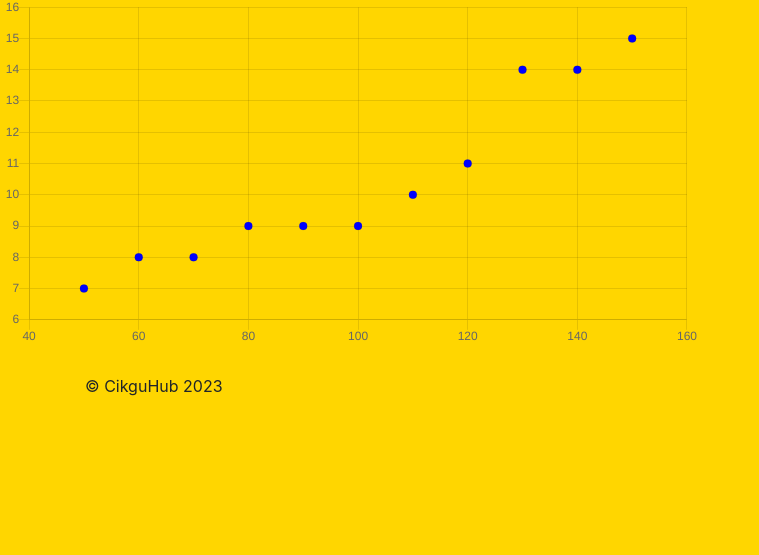
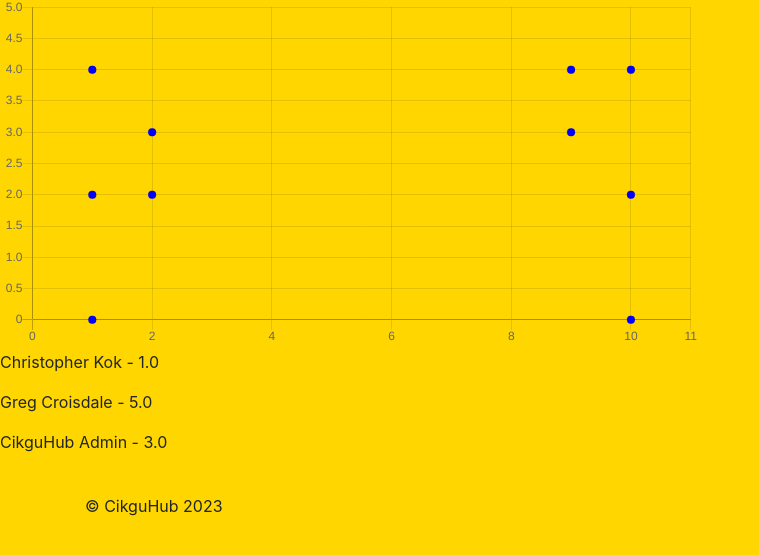
Before and after one commit to chriskok/cikguhub, a Django app: page /recsys/user_clustering/ in a window 1280 px wide. Shown: the part 56-611 px from the top of the page, without its empty margins (0-759 px from the left). Run offline with Django 4.2, Linux system fonts and the light colour scheme; data comes from the database, SQL or seed files in the repository; parts of the project's set-up code (start-up, migrations or seed data) failed here and were passed over; some libraries are stand-ins or nearby versions.

Commit message:
Finished demo of user clustering page

```diff
--- a/recsys/views.py
+++ b/recsys/views.py
@@ -2,7 +2,10 @@ from django.shortcuts import render
 from django.db.models import Case, When
 from django.http import HttpResponse
 from main.models import *
+from sklearn.cluster import KMeans
+
 import json
+import numpy as np
 
 def index(request):
     return render(request, "recs.html")
@@ -34,5 +37,13 @@ def expert_recs(request, user_id):
     return render(request, "recs_expert.html", context=context)
 
 def user_clustering(request):
-    context = {"learners": LearnerModel.objects.all()}
+    datapoints = [[1, 2], [1, 4], [1, 0], [2, 3], [2, 2], [9, 3], [9, 4], [10, 2], [10, 4], [10, 0]]
+    X = np.array(datapoints)
+    kmeans = KMeans(n_clusters=2, random_state=0, n_init="auto").fit(X)
+
+    plotpoints = [{'x': item[0], 'y': item[1]} for item in datapoints]
+    context = {
+        "learners": LearnerModel.objects.all(),
+        "plotpoints": plotpoints,
+    }
     return render(request, "user_clustering.html", context=context)
--- a/requirements.txt
+++ b/requirements.txt
@@ -5,15 +5,19 @@ dj-database-url==1.2.0
 Django==4.1.7
 django-crispy-forms==2.0
 gunicorn==20.1.0
+joblib==1.2.0
 numpy==1.24.2
 pandas==1.5.3
 pip==22.3.1
 psycopg2-binary==2.9.5
 python-dateutil==2.8.2
 pytz==2022.7.1
+scikit-learn==1.2.2
+scipy==1.10.1
 setuptools==65.6.3
 six==1.16.0
 sqlparse==0.4.3
+threadpoolctl==3.1.0
 tzdata==2022.7
 wheel==0.38.4
 wincertstore==0.2
--- a/templates/user_clustering.html
+++ b/templates/user_clustering.html
@@ -8,7 +8,7 @@
 <canvas id="myChart" style="width:100%;max-width:700px"></canvas>
 
 <script>
-var xyValues = [
+/*var xyValues = [
   {x:50, y:7},
   {x:60, y:8},
   {x:70, y:8},
@@ -20,7 +20,11 @@ var xyValues = [
   {x:130, y:14},
   {x:140, y:14},
   {x:150, y:15}
-];
+];*/
+
+var xyValues = {{plotpoints|safe}}
+
+console.log(xyValues);
 
 new Chart("myChart", {
   type: "scatter",
@@ -34,11 +38,15 @@ new Chart("myChart", {
   options: {
     legend: {display: false},
     scales: {
-      xAxes: [{ticks: {min: 40, max:160}}],
-      yAxes: [{ticks: {min: 6, max:16}}],
+      xAxes: [{ticks: {min: 0, max:11}}],
+      yAxes: [{ticks: {min: 0, max:5}}],
     }
   }
 });
 </script>
 
+{% for learner in learners %}
+<p> {{learner.full_name}} - {{learner.years_of_experience}} </p>
+{% endfor %}
+
 {% endblock %}
```
